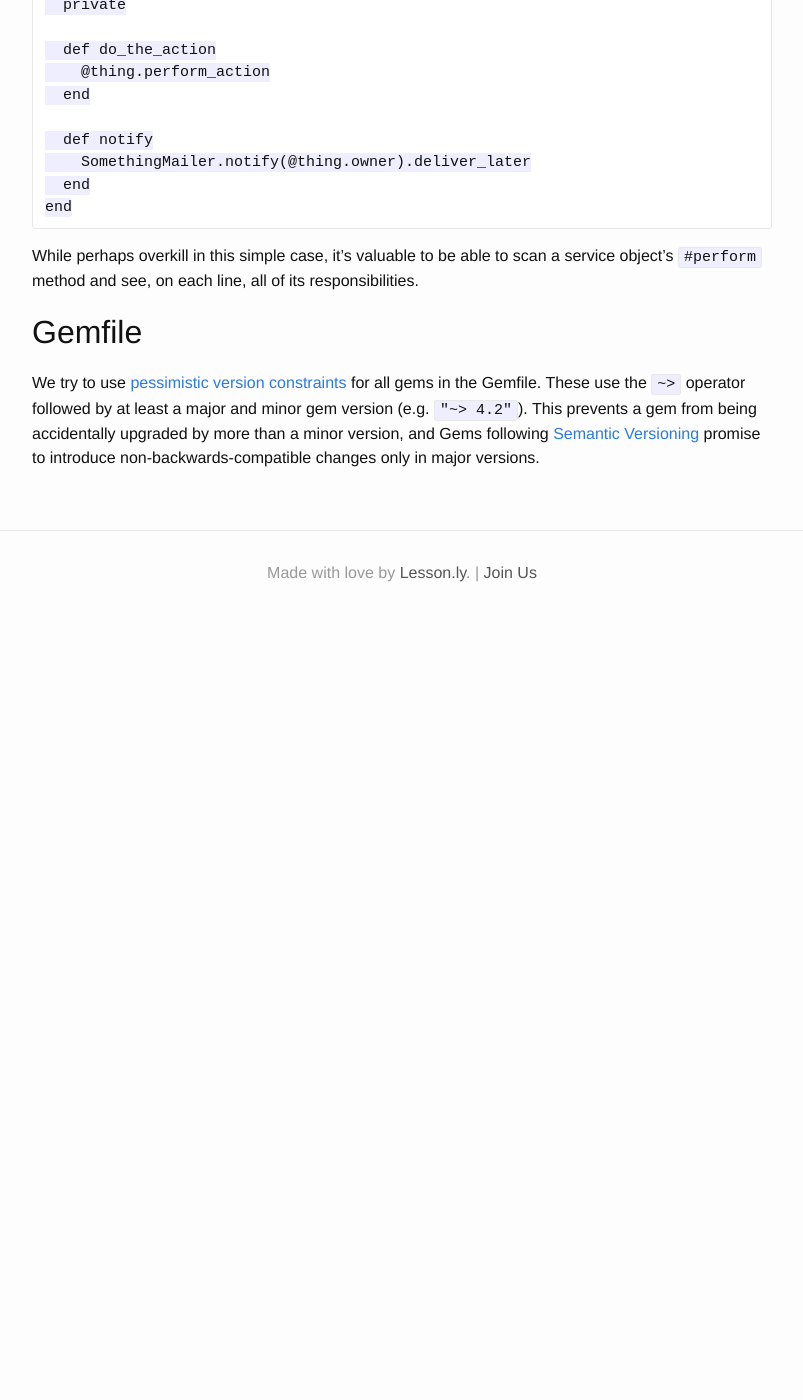
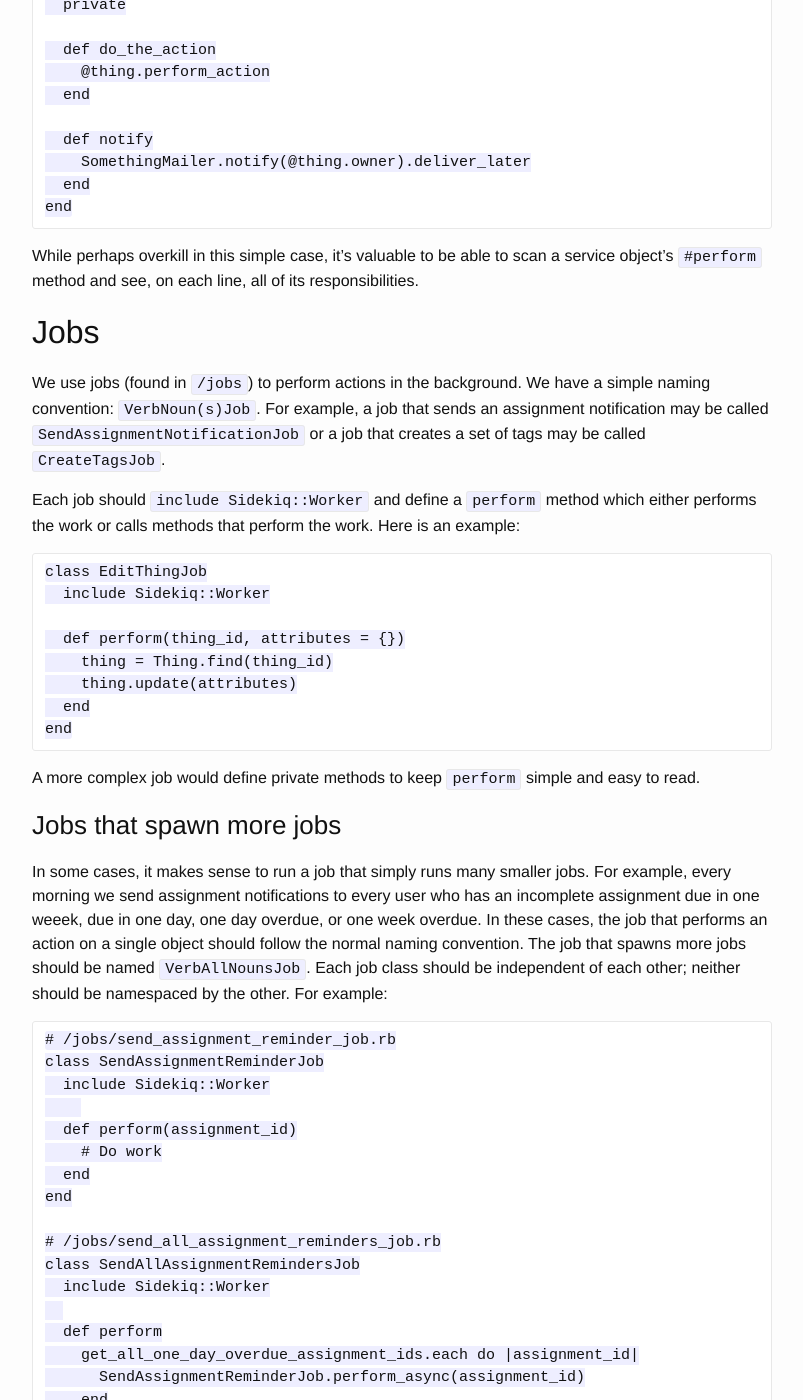
Before and after one commit to isabella232/lessonly.github.io, a Jekyll site: the page built from ruby-styleguide.md, in a window 1280 px wide and 1400 px high, scrolled down 2136 px. Shown: the whole window, without its empty margins (238-1041 px from the left). Built offline with Jekyll 4.4.1, drawn with Linux system fonts in a browser that asks for light colours; before the commit the page ends 2766 px from its top, so only the background shows below that; some of the changed text lies outside the part shown.

Commit message:
Added conventions for job naming

```diff
--- a/ruby-styleguide.md
+++ b/ruby-styleguide.md
@@ -89,6 +89,64 @@ but after more than a few lines of code, it will make sense to instantiate an ob
 
 While perhaps overkill in this simple case, it's valuable to be able to scan a service object's `#perform` method and see, on each line, all of its responsibilities.
 
+## Jobs
+
+We use jobs (found in `/jobs`) to perform actions in the background. We have a simple naming convention: `VerbNoun(s)Job`. For example, a job that sends an assignment notification may be called `SendAssignmentNotificationJob` or a job that creates a set of tags may be called `CreateTagsJob`.
+
+Each job should `include Sidekiq::Worker` and define a `perform` method which either performs the work or calls methods that perform the work. Here is an example:
+
+    class EditThingJob
+      include Sidekiq::Worker
+
+      def perform(thing_id, attributes = {})
+        thing = Thing.find(thing_id)
+        thing.update(attributes)
+      end
+    end
+
+A more complex job would define private methods to keep `perform` simple and easy to read.
+
+### Jobs that spawn more jobs
+
+In some cases, it makes sense to run a job that simply runs many smaller jobs. For example, every morning we send assignment notifications to every user who has an incomplete assignment due in one weeek, due in one day, one day overdue, or one week overdue. In these cases, the job that performs an action on a single object should follow the normal naming convention. The job that spawns more jobs should be named `VerbAllNounsJob`. Each job class should be independent of each other; neither should be namespaced by the other. For example:
+
+    # /jobs/send_assignment_reminder_job.rb
+    class SendAssignmentReminderJob
+      include Sidekiq::Worker
+
+      def perform(assignment_id)
+        # Do work
+      end
+    end
+
+    # /jobs/send_all_assignment_reminders_job.rb
+    class SendAllAssignmentRemindersJob
+      include Sidekiq::Worker
+
+      def perform
+        get_all_one_day_overdue_assignment_ids.each do |assignment_id|
+          SendAssignmentReminderJob.perform_async(assignment_id)
+        end
+      end
+    end
+
+The above example is very much simplified, but demonstrates the desired pattern.
+
+### Changing a job's name
+
+On occasion, it may be necessary to change a job's name. This can cause some problems when several instances of that job are scheduled to be run in the future when the rename is deployed. We can mitigate this by defining a new class with the old job's name that simply extends the new job.
+
+    class NewJob
+      def perform
+        ...
+      end
+    end
+
+    class OldJob < NewJob
+    end
+
+In this case, if `OldJob` is already queued, it will still run as it extends `NewJob`.
+
 ## Gemfile
 
 We try to use [pessimistic version constraints](http://guides.rubygems.org/patterns/#pessimistic-version-constraint) for all gems in the Gemfile. These use the `~>` operator followed by at least a major and minor gem version (e.g. `"~> 4.2"`). This prevents a gem from being accidentally upgraded by more than a minor version, and Gems following [Semantic Versioning](http://semver.org/) promise to introduce non-backwards-compatible changes only in major versions.
```
